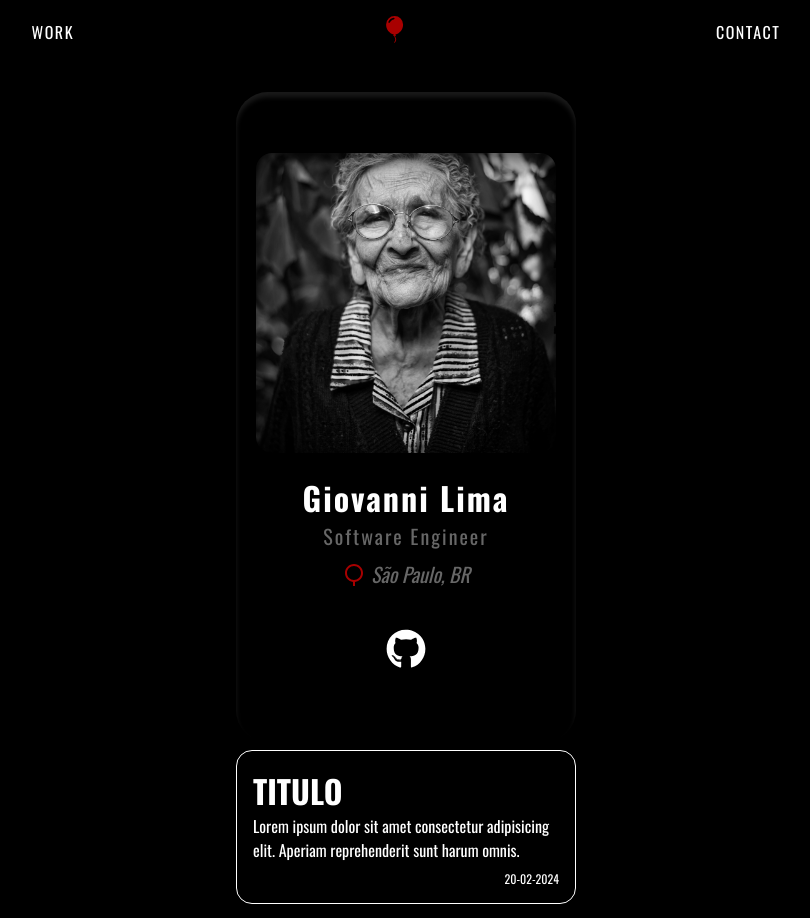
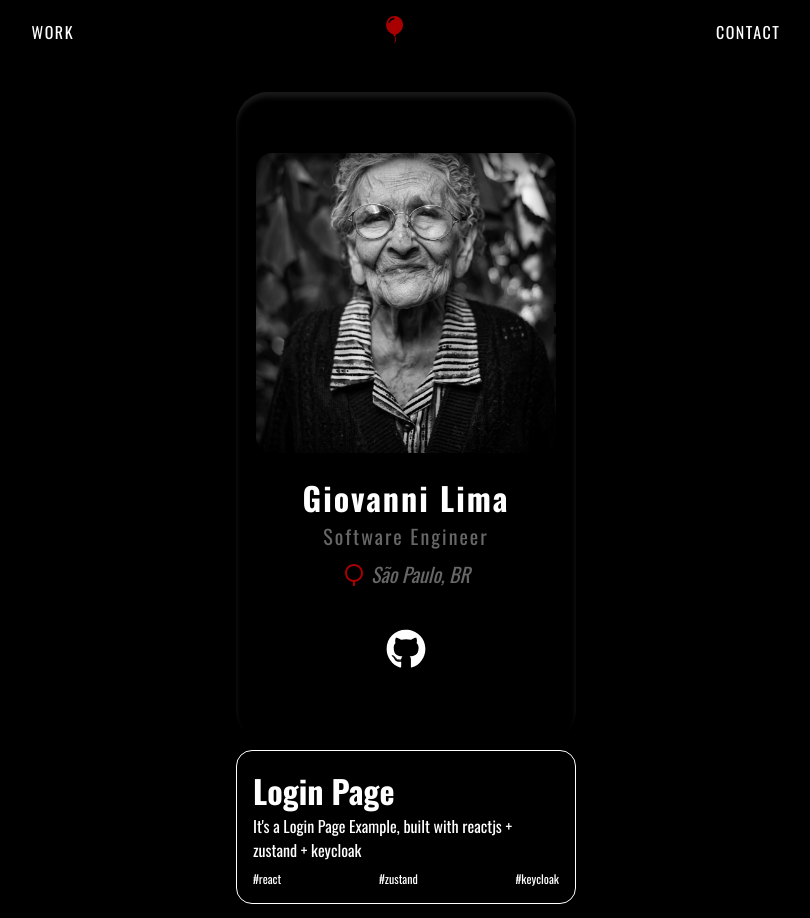
Before and after one commit to ogiovannilima/givixs, a Next.js app: page / in a window 1280 px wide. Shown: the top 918 px of the page, without its empty margins (234-1044 px from the left). Built offline with nearby package versions, Linux system fonts and the light colour scheme.

Commit message:
card artigo

```diff
--- a/src/app/(pages)/(home)/page.tsx
+++ b/src/app/(pages)/(home)/page.tsx
@@ -3,11 +3,27 @@ import { FaGithub } from "react-icons/fa";
 
 import Article from '@/components/article/article'
 import Avatar from "@/components/avatar/Avatar";
+import article, {ArticleProps} from '@/components/article/article'
 
 import styles from '@/(pages)/(home)/page.module.css'
 
 export default function Home() {
   const githubUrl = 'https://github.com/ogiovannilima'
+
+  const articles: ArticleProps[] = [
+    {
+      id: 1,
+      title: 'Login Page',
+      description: "It's a Login Page Example, built with reactjs + zustand + keycloak",
+      tag: ['#react', '#zustand', '#keycloak']
+    },
+    {
+      id: 2,
+      title: 'Image Slider',
+      description: "It's a Image Slider Example, built with reactjs + tailwind",
+      tag: ['#react', '#tailwind']
+    }
+  ]
 
   return (
     <main className={styles.container}>
@@ -30,8 +46,15 @@ export default function Home() {
         </div>
       </section>
       <div>
-      <Article />
-      <Article />
+        {articles.map((article) => {
+          return (
+            <Article
+              key={article.id}
+              title={article.title}
+              description={article.description}
+              tag={article.tag}/>
+          )
+        })}
       </div>
     </main>
   );
--- a/src/app/components/article/article.module.css
+++ b/src/app/components/article/article.module.css
@@ -3,7 +3,7 @@
     border-radius: 1rem;
     width: 340px;
     padding: 1rem;
-    margin-bottom: 1rem;
+    margin-bottom: 2rem;
 
     display: flex;
     flex-direction: column;
@@ -14,4 +14,6 @@
     margin-top: 0.5rem;
     font-size: 12px;
     text-align: right;
+    display: flex;
+    justify-content: space-between;
 }
--- a/src/app/components/article/article.tsx
+++ b/src/app/components/article/article.tsx
@@ -1,12 +1,26 @@
 import styles from '@/components/article/article.module.css'
+import { title } from 'process'
 
-export default function Article(){
+export interface ArticleProps {
+    id?: number
+    title: string
+    description: string
+    tag: string[]
+}
+
+export default function Article(articles: ArticleProps){
     return (
         <>
         <div className={styles.container}>
-            <h1>TITULO</h1>
-            <span>Lorem ipsum dolor sit amet consectetur adipisicing elit. Aperiam reprehenderit sunt harum omnis.</span>
-            <div>20-02-2024</div>
+            <h1>{articles.title}</h1>
+            <span>{articles.description}</span>
+            <div>
+            {articles.tag.map((tag) => {
+                return (
+                    <a key={tag} href="#">{tag}</a>
+                )
+            })}
+            </div>
         </div>
         </>
     )
```
